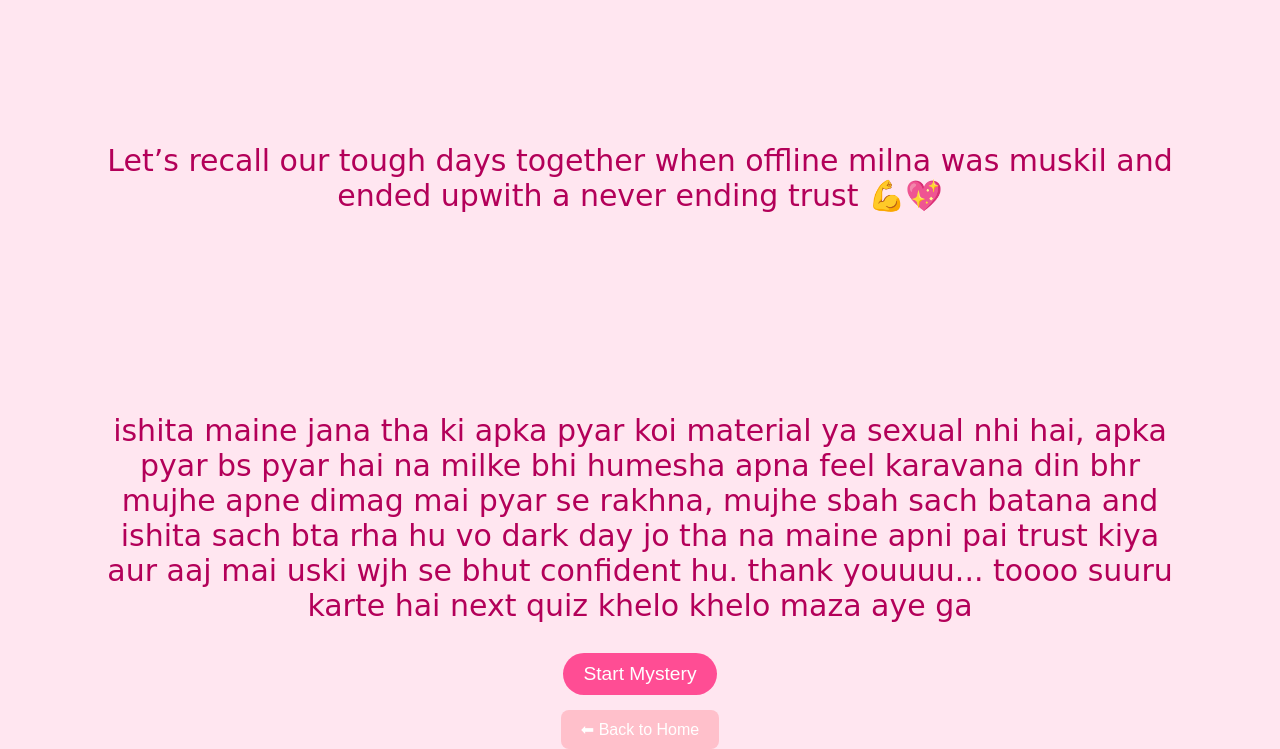
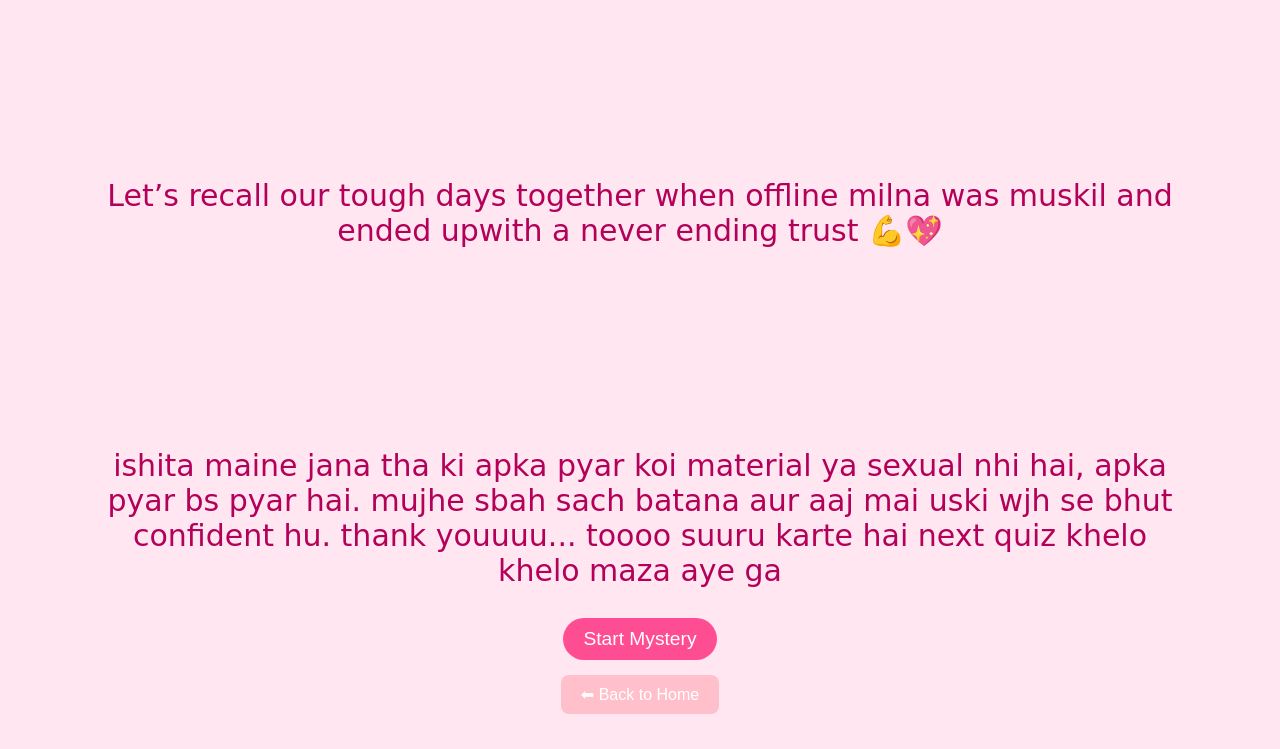
Before and after one commit to samv63709-hue/ishitamylove, a website: page mission2.html in a window 1280 px wide. Shown: the part 90-839 px from the top of the page. After the commit the page ends 804 px from the top, so only its background shows below. Drawn offline with Linux system fonts and the light colour scheme.

Commit message:
Update mission2.html

```diff
--- a/mission2.html
+++ b/mission2.html
@@ -14,7 +14,7 @@
         <p class="x1">Let’s recall our tough days together when offline milna was muskil and  ended upwith a never ending trust 💪💖</p>
 
         <p class="x1">
-            ishita  maine jana tha ki apka pyar koi material ya sexual nhi hai, apka pyar bs pyar hai na milke bhi humesha apna feel karavana din bhr mujhe apne dimag mai pyar se rakhna, mujhe sbah sach batana  and ishita sach bta rha hu vo dark day jo tha na maine apni pai trust kiya aur aaj mai uski wjh se bhut confident hu. thank youuuu... toooo suuru karte hai next quiz khelo khelo maza aye ga
+            ishita  maine jana tha ki apka pyar koi material ya sexual nhi hai, apka pyar bs pyar hai. mujhe sbah sach batana   aur aaj mai uski wjh se bhut confident hu. thank youuuu... toooo suuru karte hai next quiz khelo khelo maza aye ga
         </p>
         <button onclick="startQuestions()">Start Mystery</button>
 
```
